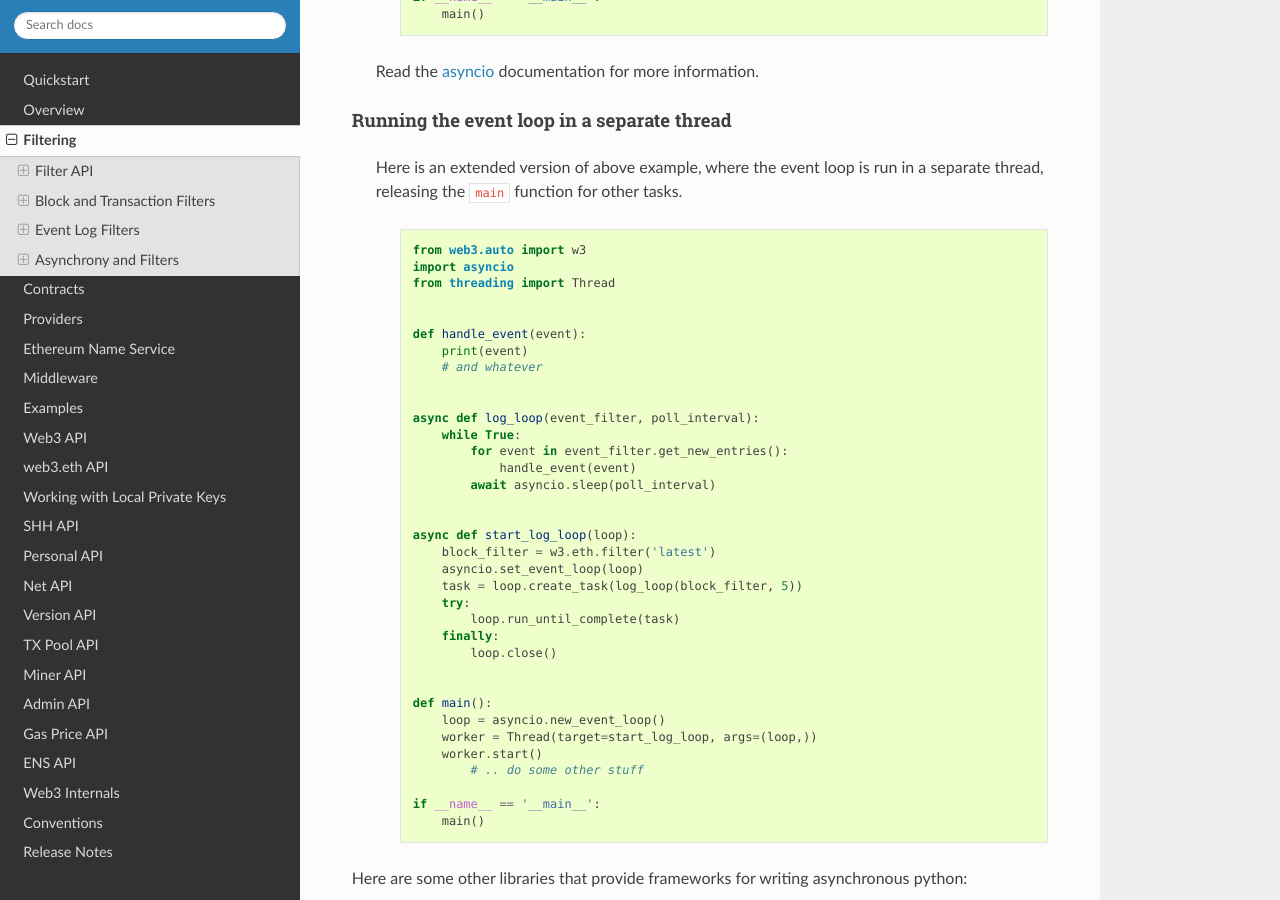
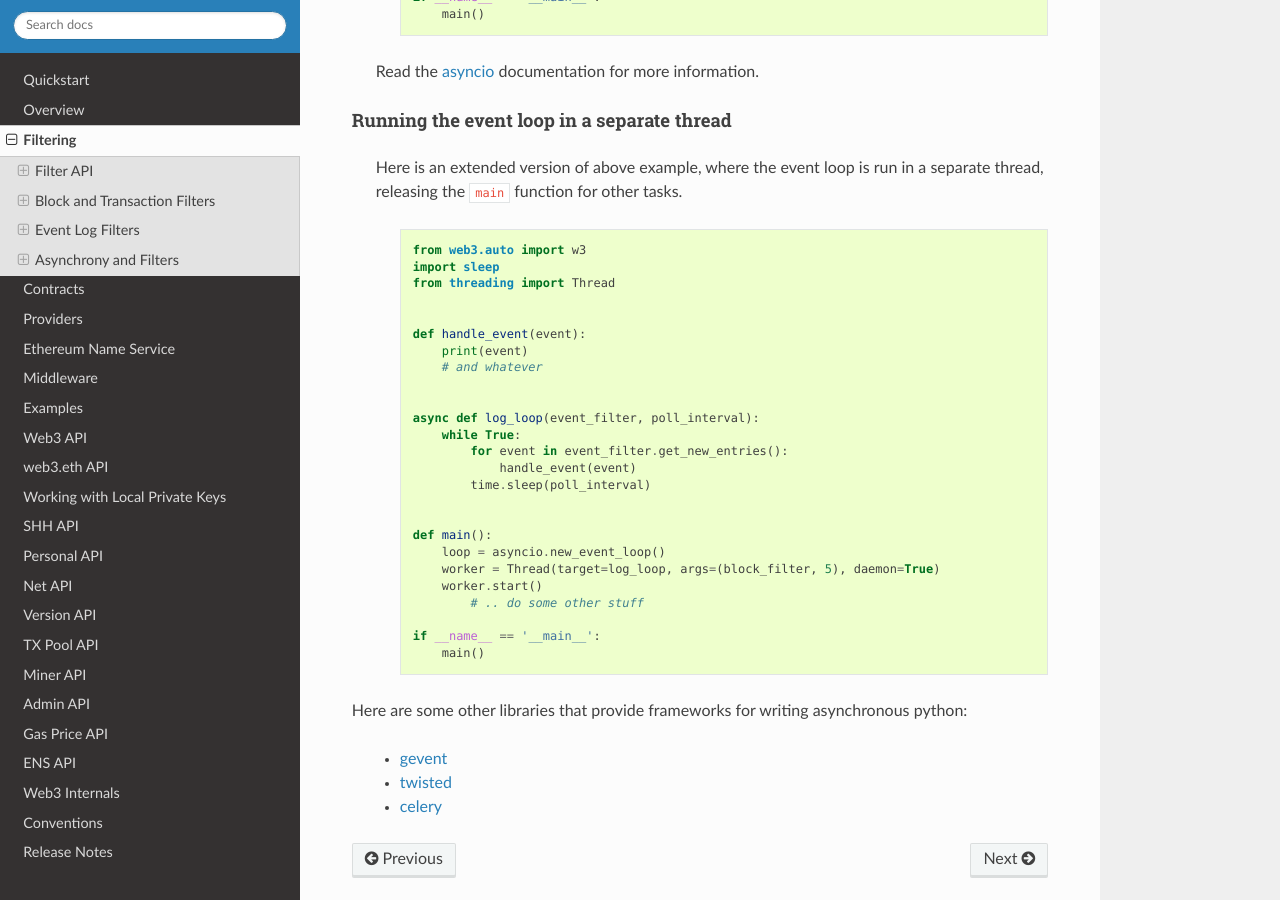
Before and after one commit to shuziren/web3.py, a Sphinx documentation site: the page built from docs/filters.rst, in a window 1280 px wide and 900 px high, scrolled down 3295 px. Built offline with Sphinx 7.4.7 and the Read the Docs theme 2.0.0, drawn with Linux system fonts in a browser that asks for light colours.

Commit message:
Simplify threaded filter loop example

```diff
--- a/docs/filters.rst
+++ b/docs/filters.rst
@@ -186,7 +186,7 @@ Running the event loop in a separate thread
         .. code-block:: python
 
             from web3.auto import w3
-            import asyncio
+            import sleep
             from threading import Thread
 
 
@@ -199,22 +199,12 @@ Running the event loop in a separate thread
                 while True:
                     for event in event_filter.get_new_entries():
                         handle_event(event)
-                    await asyncio.sleep(poll_interval)
-
-
-            async def start_log_loop(loop):
-                block_filter = w3.eth.filter('latest')
-                asyncio.set_event_loop(loop)
-                task = loop.create_task(log_loop(block_filter, 5))
-                try:
-                    loop.run_until_complete(task)
-                finally:
-                    loop.close()
+                    time.sleep(poll_interval)
 
 
             def main():
                 loop = asyncio.new_event_loop()
-                worker = Thread(target=start_log_loop, args=(loop,))
+                worker = Thread(target=log_loop, args=(block_filter, 5), daemon=True)
                 worker.start()
                     # .. do some other stuff
 
```
